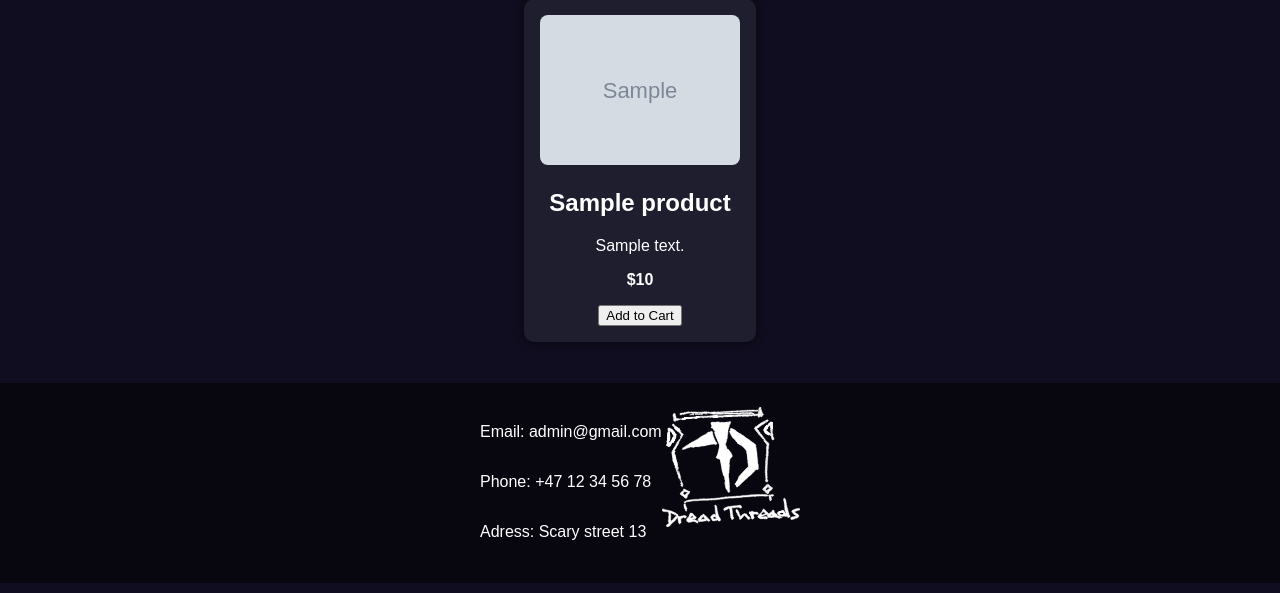
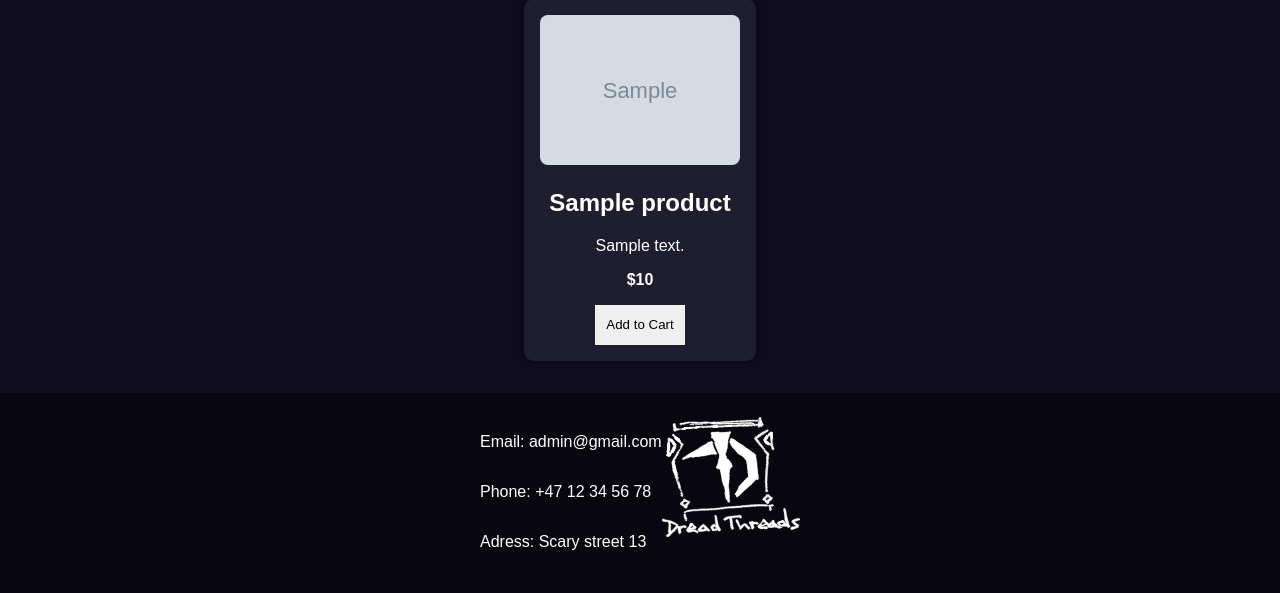
Before and after one commit to Ludv1k/Aarsoppgave, a Flask app: template templates/products.html in a window 1280 px wide. Shown: the part 217-810 px from the top of the page. Run offline with Flask 3, Linux system fonts and the light colour scheme; the template is opened without the code that fills it: most values are stand-ins (such as "Sample title", 1, 10 or a date in 2020); grey boxes marked "Sample" are stand-in pictures.

Commit message:
Styled the add to cart buttons on products.html

```diff
--- a/static/css/style.css
+++ b/static/css/style.css
@@ -115,6 +115,12 @@ body.showCart .cartTab {
 .cart_product_btn:hover {
     background-color: whitesmoke;
     color: #0f0d1f;
+}
+
+.add_to_cart_btn {
+    border: none;
+    width: 7vw;
+    height: 5vh;
 }
 
 .nav_btn {
--- a/templates/products.html
+++ b/templates/products.html
@@ -55,7 +55,7 @@
 
                 <form action="{{ url_for('add_to_cart') }}" method="POST">
                     <input type="hidden" name="product_id" value="{{ product.id }}">
-                    <button type="submit">Add to Cart</button>
+                    <button type="submit" class="add_to_cart_btn">Add to Cart</button>
                 </form>
             </div>
         {% endfor %}
```
